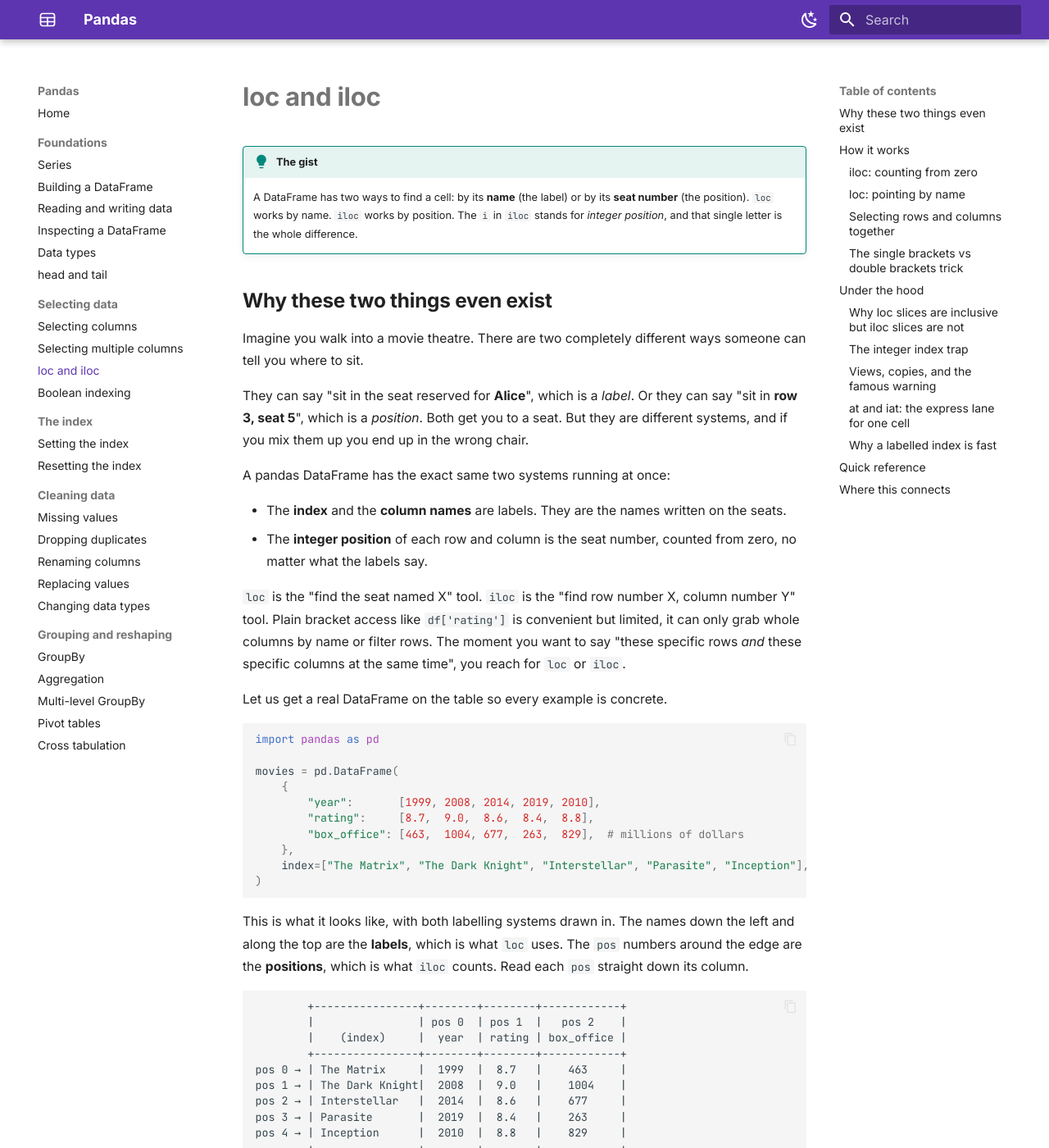
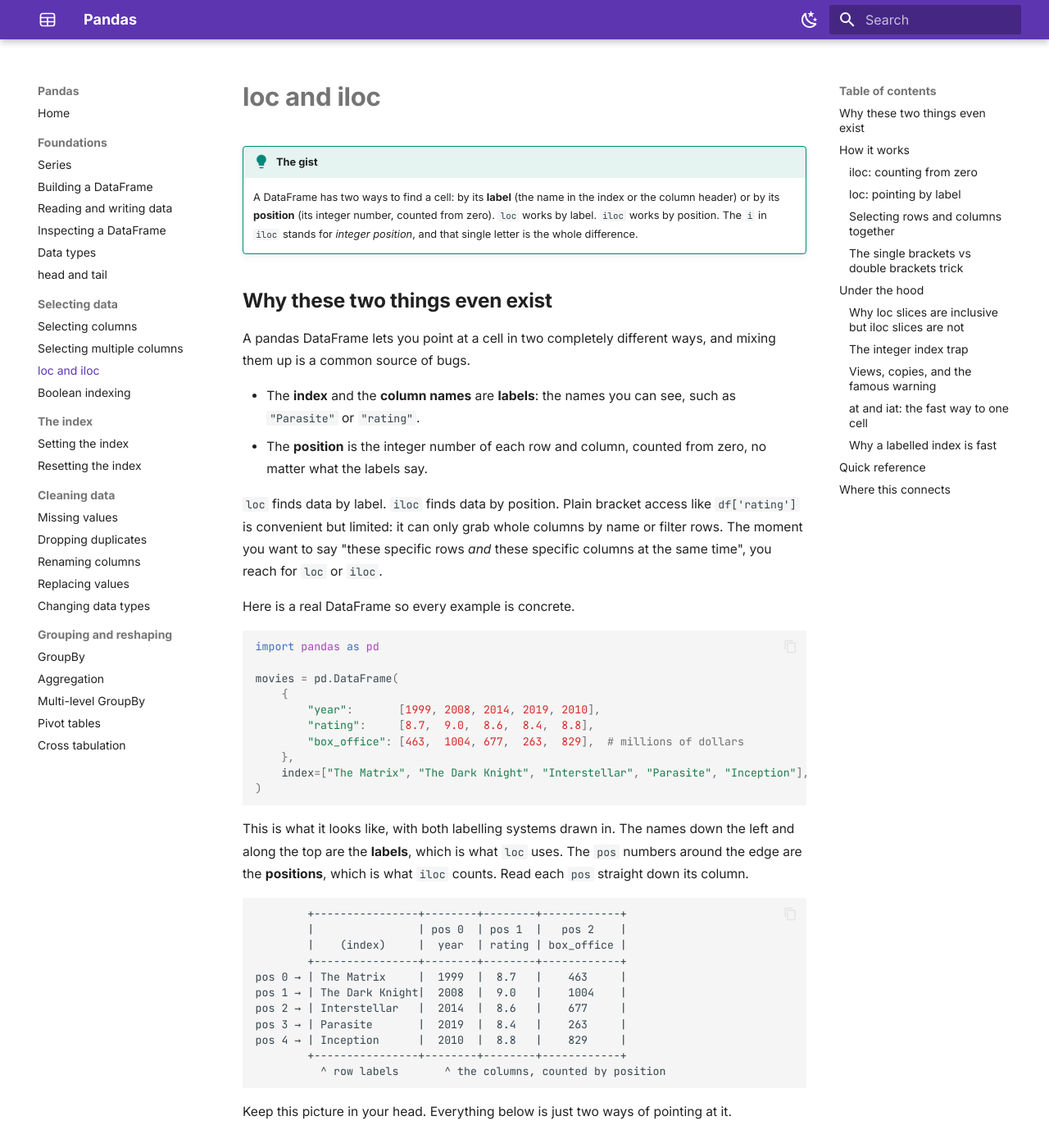
Before and after one commit to karywnl/pandas, an MkDocs documentation site: the page built from docs/selection/loc-iloc.md, in a window 1280 px wide and 1400 px high. Shown: the whole window at 82% size. Built offline with MkDocs 1.6.1 and Material for MkDocs 9.7.7, drawn with Linux system fonts in a browser that asks for light colours; some of the changed text lies outside the part shown.

Commit message:
docs: prefer plain terms over analogies, simpler English
Replace forced analogies with direct, term-based explanations (the bouncer
in boolean-indexing, the cardboard-box/unpacker in reading-data, the movie
-theatre/seat-number metaphor throughout loc-iloc), and fix idioms that
trip non-native readers. Keep precise factual comparisons (like a Python
list/dict). Encode the rule in CLAUDE.md and build-chapter.

Co-Authored-By: Claude Opus 4.8 <noreply@anthropic.com>

````diff
--- a/docs/selection/loc-iloc.md
+++ b/docs/selection/loc-iloc.md
@@ -1,22 +1,18 @@
 # loc and iloc
 
 !!! intuition "The gist"
-    A DataFrame has two ways to find a cell: by its **name** (the label) or by its **seat number** (the position). `loc` works by name. `iloc` works by position. The `i` in `iloc` stands for *integer position*, and that single letter is the whole difference.
+    A DataFrame has two ways to find a cell: by its **label** (the name in the index or the column header) or by its **position** (its integer number, counted from zero). `loc` works by label. `iloc` works by position. The `i` in `iloc` stands for *integer position*, and that single letter is the whole difference.
 
 ## Why these two things even exist
 
-Imagine you walk into a movie theatre. There are two completely different ways someone can tell you where to sit.
+A pandas DataFrame lets you point at a cell in two completely different ways, and mixing them up is a common source of bugs.
 
-They can say "sit in the seat reserved for **Alice**", which is a *label*. Or they can say "sit in **row 3, seat 5**", which is a *position*. Both get you to a seat. But they are different systems, and if you mix them up you end up in the wrong chair.
+- The **index** and the **column names** are **labels**: the names you can see, such as `"Parasite"` or `"rating"`.
+- The **position** is the integer number of each row and column, counted from zero, no matter what the labels say.
 
-A pandas DataFrame has the exact same two systems running at once:
+`loc` finds data by label. `iloc` finds data by position. Plain bracket access like `df['rating']` is convenient but limited: it can only grab whole columns by name or filter rows. The moment you want to say "these specific rows *and* these specific columns at the same time", you reach for `loc` or `iloc`.
 
-- The **index** and the **column names** are labels. They are the names written on the seats.
-- The **integer position** of each row and column is the seat number, counted from zero, no matter what the labels say.
-
-`loc` is the "find the seat named X" tool. `iloc` is the "find row number X, column number Y" tool. Plain bracket access like `df['rating']` is convenient but limited, it can only grab whole columns by name or filter rows. The moment you want to say "these specific rows *and* these specific columns at the same time", you reach for `loc` or `iloc`.
-
-Let us get a real DataFrame on the table so every example is concrete.
+Here is a real DataFrame so every example is concrete.
 
 ```python
 import pandas as pd
@@ -73,11 +69,11 @@ movies.iloc[[0, 3, 4]]    # rows at positions 0, 3 and 4
 movies.iloc[-1]           # last row -> Inception
 ```
 
-Notice `movies.iloc[0:3]` gives you positions 0, 1, and 2, but stops *before* 3. That is the normal Python slicing rule you already know from lists: the right end is excluded. Hold that thought, because `loc` is about to break it on purpose.
+Notice `movies.iloc[0:3]` gives you positions 0, 1, and 2, but stops *before* 3. That is the normal Python slicing rule you already know from lists: the right end is excluded. Remember this, because `loc` is about to break it on purpose.
 
-**In one line:** `iloc` counts seats from zero and, just like a Python list, excludes the right end of a slice.
+**In one line:** `iloc` counts positions from zero and, just like a Python list, excludes the right end of a slice.
 
-### loc: pointing by name
+### loc: pointing by label
 
 `loc` ignores positions and uses the labels you can actually see.
 
@@ -220,10 +216,10 @@ top = films[films["rating"] > 8.6]
         index   year   rating    new position
           0     1999    8.7           0
           1     2008    9.0           1
-          4     2010    8.8           2     <- label is still 4, but now sits in seat 2
+          4     2010    8.8           2     <- label is still 4, but now at position 2
 ```
 
-Look at that last row. Filtering threw away the rows that failed (Interstellar and Parasite), but it **kept the original labels** on the survivors. So the labels are now `[0, 1, 4]`, while the positions quietly renumbered themselves to `[0, 1, 2]`. The label and the seat number have come apart.
+Look at that last row. Filtering threw away the rows that failed (Interstellar and Parasite), but it **kept the original labels** on the survivors. So the labels are now `[0, 1, 4]`, while the positions quietly renumbered themselves to `[0, 1, 2]`. The label and the position have come apart.
 
 Now the two accessors disagree on the very same number `4`:
 
@@ -232,10 +228,10 @@ top.loc[4]    # label 4 still exists      -> the Inception row
 top.iloc[4]   # position 4? only 3 rows now -> IndexError
 ```
 
-`loc[4]` happily finds the row labelled 4. `iloc[4]` asks for the fifth seat, which no longer exists, so it raises an error. This is the single most common source of "but it worked a minute ago" confusion in pandas, and it is exactly why the two tools stay separate.
+`loc[4]` happily finds the row labelled 4. `iloc[4]` asks for the row at position 4, which no longer exists, so it raises an error. This is the single most common source of "but it worked a minute ago" confusion in pandas, and it is exactly why the two tools stay separate.
 
 !!! tip "The habit that saves you"
-    Pick `loc` when you are thinking in names and `iloc` when you are thinking in seat numbers, and never let the choice be an accident. If you just filtered and now want "the first surviving row", that is a *position* idea, so use `iloc[0]`, not `loc[0]`.
+    Pick `loc` when you are thinking in labels and `iloc` when you are thinking in positions, and never let the choice be an accident. If you just filtered and now want "the first surviving row", that is a *position* idea, so use `iloc[0]`, not `loc[0]`.
 
 ??? question "Quick check: spring the trap"
     After `top = films[films['rating'] > 8.6]`, the survivors are labelled `[0, 1, 4]` (positions `[0, 1, 2]`). What does `top.iloc[2]` return, and what does `top.loc[2]` return?
@@ -289,7 +285,7 @@ Because it is a single `loc` on the original `movies`, there is no in between ob
 !!! info "What pandas 3.0 changes here (Copy on Write)"
     This site is written for pandas 3.0, and 3.0 quietly cleans up most of this mess with a behaviour called Copy on Write, which is now always on and can no longer be switched off. The idea: every slice behaves as if it owns a private copy, and pandas only physically copies the memory at the last possible moment, the instant you actually write to it. So the old view versus copy guessing game is essentially over. The chained assignment above behaves more helpfully now too. Instead of the vague old `SettingWithCopyWarning`, pandas raises a clearer `ChainedAssignmentError` warning and simply leaves your real data unchanged, so you find out immediately instead of silently getting nothing. The takeaway has not moved: assign with one `loc` call. If you are still on an older pandas 2.x, you can switch this safer behaviour on early with `pd.set_option("mode.copy_on_write", True)`. Learning the one `loc` habit now keeps your code correct on every version.
 
-### at and iat: the express lane for one cell
+### at and iat: the fast way to one cell
 
 When you want exactly one value, `loc` and `iloc` work, but they do extra setup to be able to return Series or DataFrames. If you know you want a single scalar, `at` and `iat` skip that overhead and are noticeably faster in a tight loop.
 
@@ -298,7 +294,7 @@ movies.at["Parasite", "rating"]   # label based, one cell  -> 8.4
 movies.iat[3, 1]                   # position based, one cell -> 8.4
 ```
 
-Same idea as `loc` and `iloc` (name vs position), just specialised for a single cell.
+Same idea as `loc` and `iloc` (label vs position), just specialised for a single cell.
 
 ### Why a labelled index is fast
 
@@ -309,7 +305,7 @@ One more reason `loc` is not just convenient but genuinely efficient. When you s
 | You want | Use | Note |
 | --- | --- | --- |
 | First row by position | `df.iloc[0]` | zero based |
-| A row by its name | `df.loc["name"]` | |
+| A row by its label | `df.loc["name"]` | |
 | Rows 0 to 2 (not 3) | `df.iloc[0:3]` | right end excluded |
 | Labels "a" through "c" | `df.loc["a":"c"]` | both ends included |
 | Filter rows by a condition | `df.loc[mask]` | `mask` is True/False |
@@ -328,4 +324,4 @@ One more reason `loc` is not just convenient but genuinely efficient. When you s
     - **The SettingWithCopyWarning** you will meet again in [handling missing values](../cleaning/missing-values.md) and [replacing values](../cleaning/replace.md), because filling and replacing are assignments, and the same one `loc` call rule keeps them safe.
 
 !!! intuition "If you remember one thing"
-    Name or seat number. `loc` reads the name on the seat. `iloc` counts to the seat. Decide which one you mean *before* you type the bracket, and most pandas selection bugs never happen to you.
+    Label or position. `loc` finds data by its label. `iloc` finds it by its position number. Decide which one you mean *before* you type the bracket, and most pandas selection bugs never happen to you.
````
Also changed, not shown: other parts of docs/selection/loc-iloc.md (+2 -2 lines), .claude/commands/build-chapter.md (+3 -1 lines), CLAUDE.md (+6 -0 lines), docs/foundations/reading-data.md (+2 -2 lines), docs/selection/boolean-indexing.md (+6 -6 lines).
